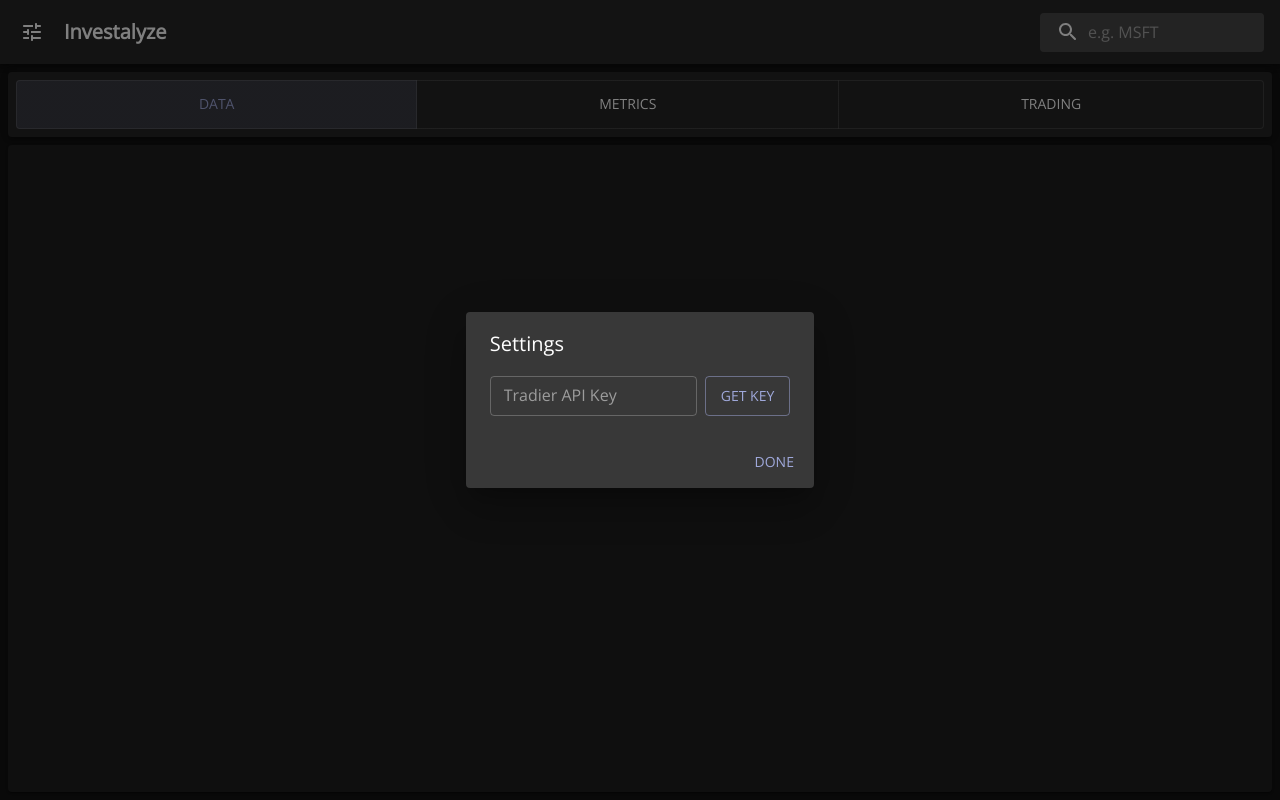
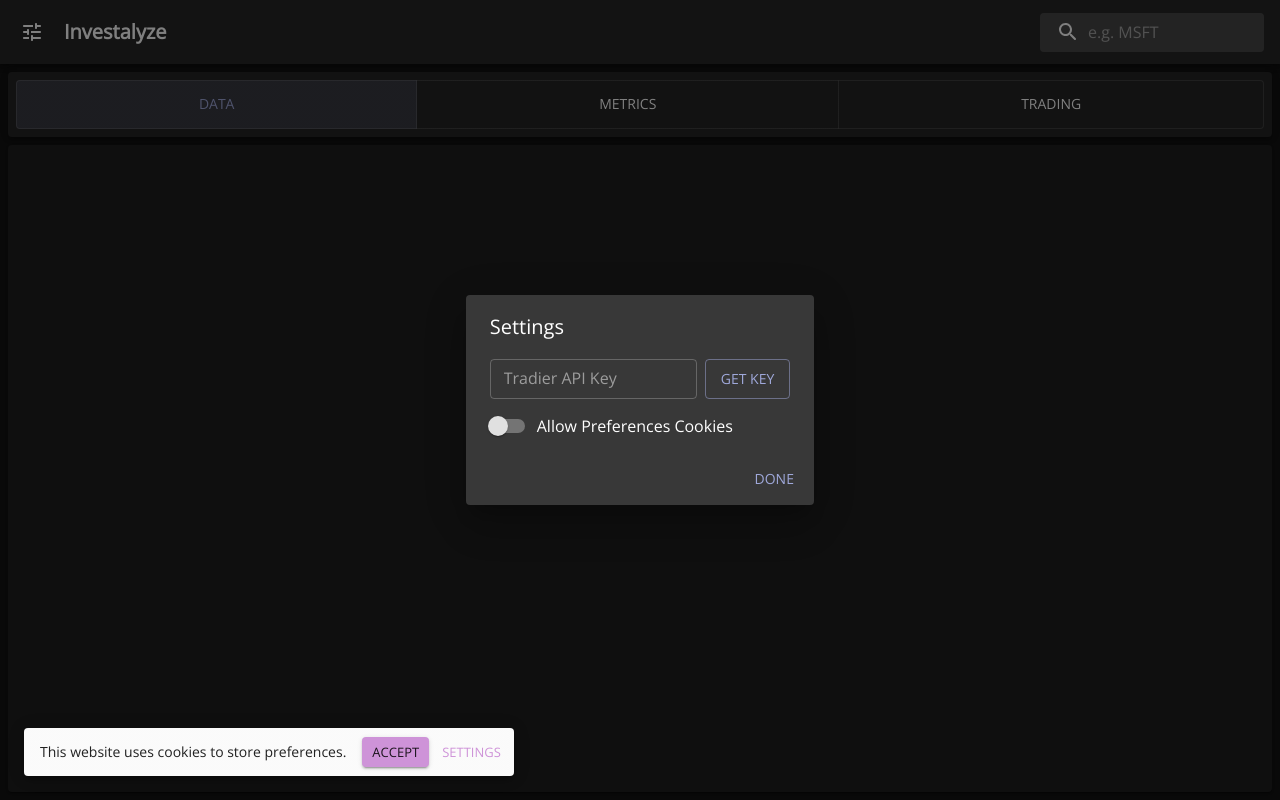
Before and after one commit to noahsadir/investalyze, a React (Create React App) app in the folder react_app/: page / in a window 1280 px wide. Both pictures are taken after a click on the button "menu". Built offline with nearby package versions, Linux system fonts and the light colour scheme.

Commit message:
implement cookies

```diff
--- a/react_app/src/App.tsx
+++ b/react_app/src/App.tsx
@@ -11,6 +11,7 @@
  */
 
 import React from 'react';
+import { useCookies } from 'react-cookie';
 import './App.css';
 import { styled, alpha } from '@mui/material/styles';
 import AppBar from '@mui/material/AppBar';
@@ -27,6 +28,9 @@
 import DialogContent from '@mui/material/DialogContent';
 import DialogTitle from '@mui/material/DialogTitle';
 import TextField from '@mui/material/TextField';
+import Snackbar from '@mui/material/Snackbar';
+import Switch from '@mui/material/Switch';
+import FormControlLabel from '@mui/material/FormControlLabel';
 
 import {
   OptionsChain
@@ -170,11 +174,21 @@
 
   //var optionsChains: {[key: string]: OptionsChain} = {};
 
+  const [cookies, setCookie, removeCookie] = useCookies(['allowCookies', 'preferences']);
+  const [cookiesSnackbarOpen, setCookiesSnackbarOpen] = React.useState(!cookies.allowCookies);
+
+  if (cookies.allowCookies) {
+    if (!cookies.preferences) {
+      setCookie('preferences', {apiKey: ''}, {maxAge: 30000000});
+    }
+  }
+
   const [loadingScreenOpen, setLoadingScreenOpen] = React.useState(false);
+  const [settingsDialogOpen, setSettingsDialogOpen] = React.useState(false);
+
   const [optionsChains, setOptionsChains]: [{[key: string]: OptionsChain}, any] = React.useState({});
   const [updates, setUpdates] = React.useState(0);
-  const [settingsDialogOpen, setSettingsDialogOpen] = React.useState(false);
-  const [apiKey, setAPIKey] = React.useState("");
+  const [apiKey, setAPIKey] = React.useState((cookies.allowCookies && cookies.preferences) ? cookies.preferences.apiKey : "");
 
   const handleSymbolEntered = (symbol: string) => {
     setLoadingScreenOpen(true);
@@ -195,11 +209,35 @@
   const handleSettingsDialogClose = (settings: any) => {
     setSettingsDialogOpen(false);
     setAPIKey(settings.api_key);
+    if (cookies.allowCookies) {
+      setCookie('preferences', {apiKey: settings.api_key}, {maxAge: 30000000});
+    }
   };
 
   const handleSettingsDialogOpen = () => {
     setSettingsDialogOpen(true);
   };
+
+  const handleSettingsCookieToggle = (enabled: boolean) => {
+    if (enabled) {
+      setCookie('allowCookies', true, {maxAge: 30000000});
+    } else {
+      removeCookie('allowCookies');
+      removeCookie('preferences');
+    }
+  }
+
+  const action = (
+    <div>
+      <Button color="secondary" size="small" variant="contained" onClick={() => {setCookie('allowCookies', true, {maxAge: 30000000}); setCookiesSnackbarOpen(false);}}>
+        Accept
+      </Button>
+      <div style={{margin: 0, padding: 0, width: '8px', display: 'inline-block'}}></div>
+      <Button color="secondary" size="small" onClick={() => {setSettingsDialogOpen(true); setCookiesSnackbarOpen(false);}}>
+        Settings
+      </Button>
+    </div>
+  );
 
   return (
     <div className="App" style={{height: '100%', display: 'flex', flexFlow: 'column'}}>
@@ -208,7 +246,12 @@
       <Backdrop sx={{zIndex: (theme) => theme.zIndex.drawer + 1}} open={loadingScreenOpen}>
         <CircularProgress color="inherit"/>
       </Backdrop>
-      <SettingsDialog isOpen={settingsDialogOpen} onClose={handleSettingsDialogClose}/>
+      <SettingsDialog onCookieToggle={handleSettingsCookieToggle} cookies={cookies} storedApiKey={apiKey} isOpen={settingsDialogOpen} onClose={handleSettingsDialogClose}/>
+      <Snackbar
+        open={cookiesSnackbarOpen}
+        message="This website uses cookies to store preferences."
+        action={action}
+      />
     </div>
   );
 }
@@ -251,7 +294,7 @@
 
 function SettingsDialog(props: any) {
 
-  const [apiKeyField, setAPIKeyField] = React.useState("");
+  const [apiKeyField, setAPIKeyField] = React.useState(props.storedApiKey);
 
   const handleClose = () => {
     props.onClose({
@@ -263,13 +306,20 @@
     setAPIKeyField(event.target.value);
   };
 
+  const handleCookiesSwitchChange = (event: any) => {
+    props.onCookieToggle(!props.cookies.allowCookies);
+  };
+
   return (
     <Dialog open={props.isOpen} onClose={handleClose}>
       <DialogTitle>Settings</DialogTitle>
-      <DialogContent>
+      <DialogContent sx={{paddingBottom: '8px'}}>
         <div style={{display: 'flex'}}>
           <TextField onChange={handleTextInputChange} placeholder={"Tradier API Key"} size={"small"} sx={{minWidth: '128px'}} value={apiKeyField}/>
           <Button href={"https://documentation.tradier.com/brokerage-api"} sx={{marginLeft: '8px'}} variant={"outlined"}>Get Key</Button>
+        </div>
+        <div style={{display: 'flex', marginTop: '8px'}}>
+          <FormControlLabel control={<Switch checked={props.cookies.allowCookies} onChange={handleCookiesSwitchChange}/>} label="Allow Preferences Cookies"/>
         </div>
       </DialogContent>
       <DialogActions>
--- a/react_app/src/index.tsx
+++ b/react_app/src/index.tsx
@@ -9,6 +9,7 @@
 import './index.css';
 import App from './App';
 import reportWebVitals from './reportWebVitals';
+import { CookiesProvider } from 'react-cookie';
 
 import { createTheme, ThemeProvider } from '@mui/material/styles';
 import { CssBaseline } from '@mui/material/';
@@ -25,7 +26,7 @@
   palette: {
     mode: mode,
     primary: {
-      main: ((mode === 'dark') ? indigo[200] : indigo[700]),
+      main: indigo[200],
     },
   },
   typography: {
@@ -40,7 +41,9 @@
   <React.StrictMode>
     <ThemeProvider theme={theme}>
       <CssBaseline enableColorScheme />
-      <App />
+      <CookiesProvider>
+        <App />
+      </CookiesProvider>
     </ThemeProvider>
   </React.StrictMode>
 );
```
Also changed, not shown: 1 other file (tests, documents, lock files or other folders).
